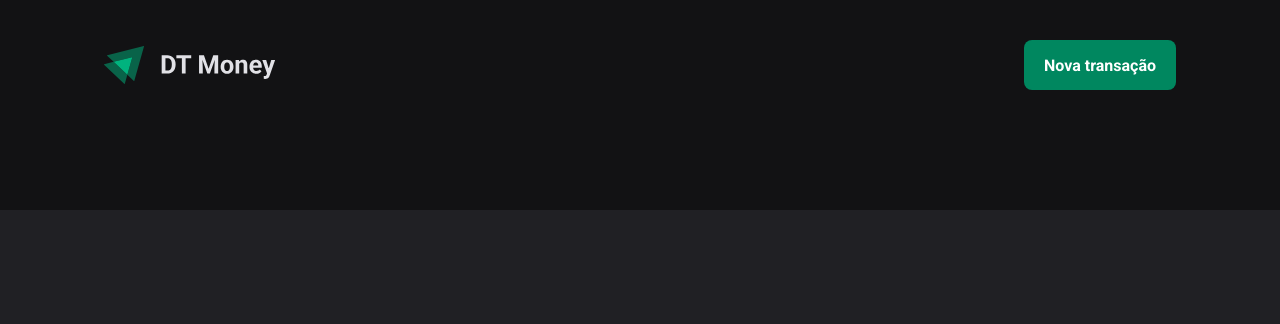
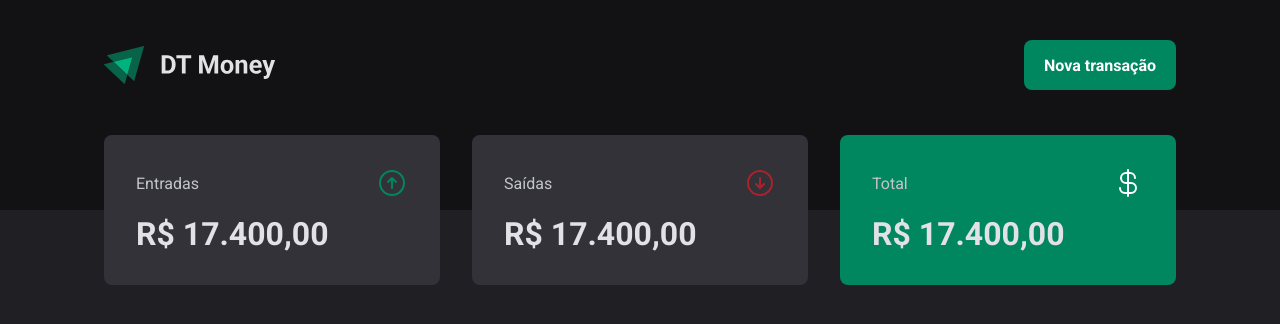
Before and after one commit to guilherme-s-barros/03-dt-money, a React (Vite) app: page / in a window 1280 px wide. Shown: the top 324 px of the page. Built offline with nearby package versions, Linux system fonts and the light colour scheme.

Commit message:
Estrutura visual - Componente: Summary

```diff
--- a/package.json
+++ b/package.json
@@ -9,6 +9,7 @@
     "preview": "vite preview"
   },
   "dependencies": {
+    "@phosphor-icons/react": "^2.1.10",
     "react": "^19.1.0",
     "react-dom": "^19.1.0",
     "styled-components": "^6.1.19"
--- a/src/app.tsx
+++ b/src/app.tsx
@@ -1,8 +1,9 @@
 import { ThemeProvider } from 'styled-components'
+
+import { Transactions } from './pages/transactions'
 
 import { defaultTheme } from './styles/themes/default'
 import { GlobalStyle } from './styles/global'
-import { Transactions } from './pages/transactions'
 
 export function App() {
   return (
--- /dev/null
+++ b/src/components/summary/index.tsx
@@ -0,0 +1,43 @@
+import { useTheme } from 'styled-components'
+import {
+  ArrowCircleDownIcon,
+  ArrowCircleUpIcon,
+  CurrencyDollarIcon
+} from '@phosphor-icons/react'
+
+import { SummaryCard, SummaryContainer } from './styles'
+
+export function Summary() {
+  const theme = useTheme()
+
+  return (
+    <SummaryContainer>
+      <SummaryCard>
+        <header>
+          <span>Entradas</span>
+          <ArrowCircleUpIcon size={32} color={theme['green-500']} />
+        </header>
+
+        <strong>R$ 17.400,00</strong>
+      </SummaryCard>
+
+      <SummaryCard>
+        <header>
+          <span>Saídas</span>
+          <ArrowCircleDownIcon size={32} color={theme['red-500']} />
+        </header>
+
+        <strong>R$ 17.400,00</strong>
+      </SummaryCard>
+
+      <SummaryCard $variant="brand">
+        <header>
+          <span>Total</span>
+          <CurrencyDollarIcon size={32} color={theme['white']} />
+        </header>
+
+        <strong>R$ 17.400,00</strong>
+      </SummaryCard>
+    </SummaryContainer>
+  )
+}
--- /dev/null
+++ b/src/components/summary/styles.ts
@@ -0,0 +1,44 @@
+import styled from 'styled-components'
+
+export const SummaryContainer = styled.section`
+  width: 100%;
+  max-width: 1120px;
+  margin: 0 auto;
+  padding: 0 1.5rem;
+
+  display: grid;
+  grid-template-columns: repeat(3, 1fr);
+  gap: 2rem;
+
+  transform: translateY(-50%);
+`
+
+type SummaryCardVariant = 'primary' | 'brand'
+
+const variantMap = {
+  primary: 'gray-600',
+  brand: 'green-500',
+} as const satisfies Record<SummaryCardVariant, string>
+
+interface SummaryCardProps {
+  $variant?: SummaryCardVariant
+}
+
+export const SummaryCard = styled.div<SummaryCardProps>`
+  background: ${props => props.theme[variantMap[props.$variant ?? 'primary']]};
+  border-radius: 0.5rem;
+  padding: 2rem;
+
+  header {
+    display: flex;
+    align-items: center;
+    justify-content: space-between;
+    color: ${props => props.theme['gray-300']}
+  }
+
+  strong {
+    display: block;
+    margin-top: 1rem;
+    font-size: 2rem;
+  }
+`
--- a/src/pages/transactions/index.tsx
+++ b/src/pages/transactions/index.tsx
@@ -1,9 +1,11 @@
 import { Header } from '../../components/header'
+import { Summary } from '../../components/summary'
 
 export function Transactions() {
   return (
     <div>
       <Header />
+      <Summary />
     </div>
   )
 }
```
Also changed, not shown: 1 other file (tests, documents, lock files or other folders).
